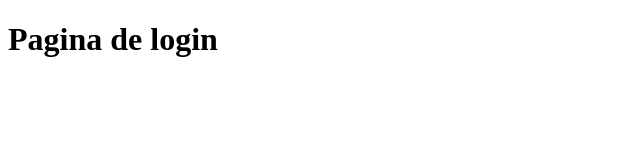
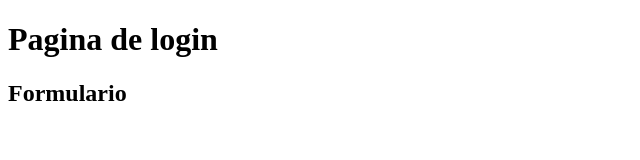
Before and after one commit to pedrh7/aula-github, a plain HTML site: page login.html in a window 1280 px wide. Shown: the whole page, without its empty margins (0-640 px from the left). Drawn offline with Linux system fonts and the light colour scheme.

Commit message:
(y) criado formulario de login

```diff
--- a/login.html
+++ b/login.html
@@ -7,7 +7,7 @@
 </head>
 <body>
     <h1> Pagina de login</h1>
-
+    <h2> Formulario</h2>
 </body>
 </html>
 </html></htmll>
```
